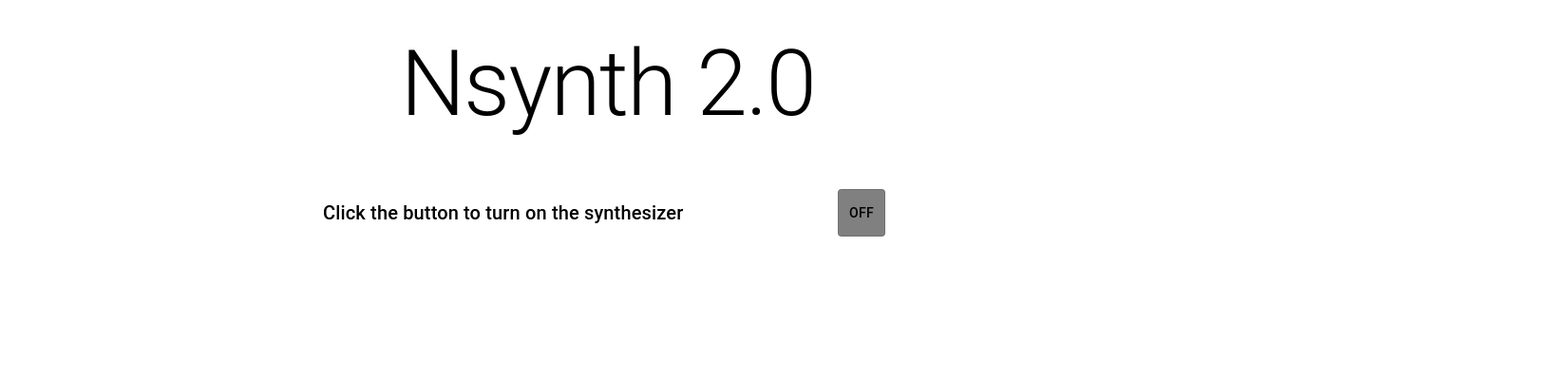
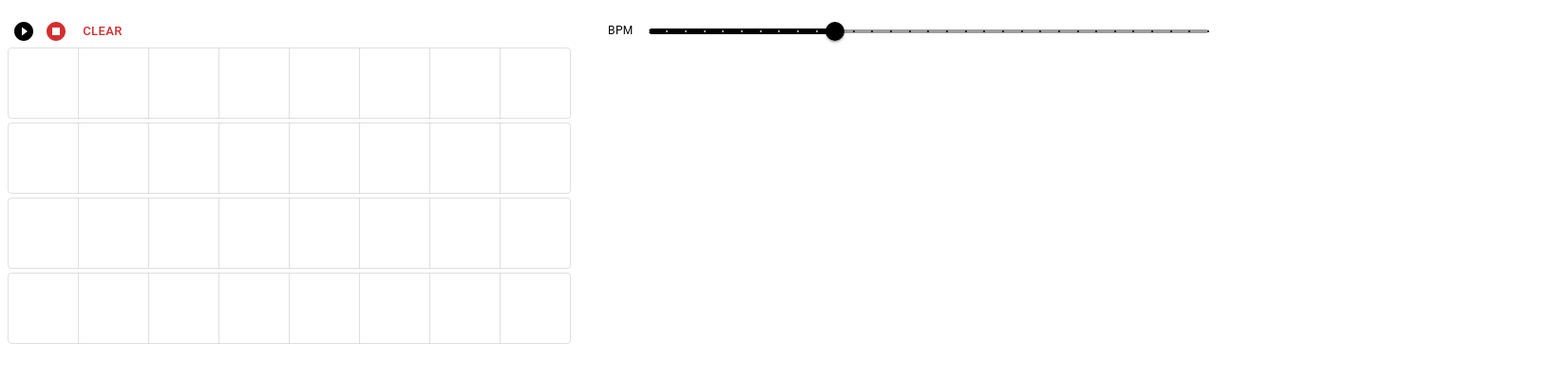
Before and after one commit to akshara-sun/nsynth-2.0, a React (Create React App) app: page /sequencer in a window 1280 px wide. Shown: the top 400 px of the page at 95% size, 1636 px wide, since content can reach past the window. Built offline with nearby package versions, Linux system fonts and the light colour scheme.

Commit message:
initalized sequencer (#1)
* initalized sequencer;

* cleanups

* final changes

* formatted main page

Co-authored-by: Akshara Sundararajan <aksharasun@Aksharas-MacBook-Pro.local>

```diff
--- a/package.json
+++ b/package.json
@@ -12,6 +12,7 @@
     "@testing-library/user-event": "^13.5.0",
     "react": "^18.2.0",
     "react-dom": "^18.2.0",
+    "react-router-dom": "^6.4.5",
     "react-scripts": "5.0.1",
     "tone": "^14.7.77",
     "web-vitals": "^2.1.4"
--- /dev/null
+++ b/src/components/Sequencer/MainControls.js
@@ -0,0 +1,64 @@
+import React from "react";
+import { IconButton, Grid, Slider, Typography, Button } from "@mui/material";
+import PlayIcon from "@mui/icons-material/PlayCircleFilledSharp";
+import PauseIcon from "@mui/icons-material/PauseCircleFilledSharp";
+import StopIcon from "@mui/icons-material/StopCircleSharp";
+
+const MainControls = ({
+  isPlaying,
+  onClear,
+  onStop,
+  onPlay,
+  onPause,
+  BPM,
+  onBPMChange,
+}) => {
+  return (
+    <Grid container>
+      <Grid item xs={6} sx={{ display: "flex", justifyContent: "flex-start" }}>
+        {isPlaying ? (
+          <IconButton size="small" onClick={onPause} sx={{ color: "black" }}>
+            <PauseIcon />{" "}
+          </IconButton>
+        ) : (
+          <IconButton size="small" onClick={onPlay} sx={{ color: "black" }}>
+            <PlayIcon />
+          </IconButton>
+        )}
+        <IconButton size="small" onClick={onStop} color="error">
+          <StopIcon />
+        </IconButton>
+        {!isPlaying && (
+          <Button variant="text" size="small" color="error" onClick={onClear}>
+            Clear
+          </Button>
+        )}
+      </Grid>
+      <Grid
+        item
+        xs={6}
+        sx={{
+          display: "flex",
+          justifyContent: "center",
+          alignItems: "center",
+        }}>
+        <Typography variant="caption" sx={{ pr: 2 }}>
+          BPM
+        </Typography>
+        <Slider
+          valueLabelDisplay="auto"
+          value={BPM}
+          min={60}
+          max={240}
+          marks={true}
+          step={6}
+          defaultValue={120}
+          onChange={onBPMChange}
+          sx={{ color: "black" }}
+        />
+      </Grid>
+    </Grid>
+  );
+};
+
+export default MainControls;
--- /dev/null
+++ b/src/components/Sequencer/Sequencer.js
@@ -0,0 +1,148 @@
+import React, { useState } from "react";
+import { Box, Grid, ToggleButtonGroup, ToggleButton } from "@mui/material";
+import * as Tone from "tone";
+import MainControls from "./MainControls";
+
+const availableSounds = [
+  {
+    id: 1,
+    notes: ["C2", "D2", "E2", "F2", "G2", "A2", "B2", "C3"],
+  },
+  {
+    id: 2,
+    notes: ["D3", "E3", "F3", "G3", "A3", "B3", "C4", "D4"],
+  },
+  {
+    id: 3,
+    notes: ["B0", "C1", "D1", "E1", "F1", "G1", "A1", "B1"],
+  },
+  {
+    id: 4,
+    notes: ["E4", "F4", "G4", "A4", "B4", "C5", "D5", "E5"],
+  },
+];
+
+const Sequencer = () => {
+  // keeps track of user selection
+  const [sounds, setSounds] = useState(() => []);
+  // playing state  of sequencer
+  const [isPlaying, setIsPlaying] = useState(false);
+  // tempo of sequencer
+  const [tempo, setTempo] = useState(120);
+  // keeps track of which sounds are selected per beat
+  const [selectedSoundsPerBeat, setSelectedSoundsPerBeat] = useState([
+    [],
+    [],
+    [],
+    [],
+    [],
+    [],
+    [],
+    [],
+  ]);
+
+  const beats = [0, 1, 2, 3, 4, 5, 6, 7];
+
+  const handleSoundSelection = (e, newSounds) => {
+    setSounds(newSounds);
+    newSounds.forEach((note) => {
+      availableSounds.forEach((sound) => {
+        if (sound.notes.includes(note)) {
+          const noteIndex = sound.notes.indexOf(note);
+          const newSelectedSoundsPerBeat = [...selectedSoundsPerBeat];
+          if (!newSelectedSoundsPerBeat[noteIndex].includes(note)) {
+            newSelectedSoundsPerBeat[noteIndex].push(note);
+          } else {
+            newSelectedSoundsPerBeat[noteIndex] = newSelectedSoundsPerBeat[
+              noteIndex
+            ].filter((sound) => sound !== note);
+          }
+          setSelectedSoundsPerBeat(newSelectedSoundsPerBeat);
+        }
+      });
+    });
+  };
+
+  const handlePlaySequence = () => {
+    setIsPlaying(true);
+    Tone.Transport.bpm.value = tempo;
+    const sequence = new Tone.Sequence(
+      (time, beat) => {
+        selectedSoundsPerBeat[beat].forEach((sound) => {
+          const synth = new Tone.PolySynth().toDestination();
+          synth.triggerAttackRelease(sound, "8n", time);
+        });
+      },
+      beats,
+      "8n"
+    );
+    sequence.start();
+    Tone.Transport.start();
+  };
+
+  const handleClearSequenceSelection = () => {
+    setSounds([]);
+    setSelectedSoundsPerBeat([[], [], [], [], [], [], [], []]);
+  };
+
+  const handlePauseSequence = () => {
+    setIsPlaying(false);
+    Tone.Transport.pause();
+  };
+
+  const handleStopSequence = () => {
+    setIsPlaying(false);
+    Tone.Transport.stop();
+  };
+
+  return (
+    <Grid container sx={{ my: 2 }}>
+      <Grid item xs={12}>
+        <MainControls
+          BPM={tempo}
+          isPlaying={isPlaying}
+          onClear={handleClearSequenceSelection}
+          onPlay={handlePlaySequence}
+          onPause={handlePauseSequence}
+          onStop={handleStopSequence}
+          onBPMChange={(e, newTempo) => setTempo(newTempo)}
+        />
+      </Grid>
+      <Grid item xs={12}>
+        {
+          // each ToggleButtonGroup is a row of notes
+          // rIndex is the row index
+          availableSounds.map((sound, rIndex) => (
+            <Box key={rIndex}>
+              <ToggleButtonGroup
+                size="large"
+                value={sounds}
+                onChange={handleSoundSelection}>
+                {
+                  // each button represents a note
+                  // cIndex is the column index
+                  sound.notes.map((note, cIndex) => (
+                    <ToggleButton
+                      disableRipple={true}
+                      key={cIndex}
+                      value={note}
+                      sx={{
+                        height: 75,
+                        width: 75,
+                        "&.Mui-selected": {
+                          backgroundColor: "black",
+                        },
+                      }}
+                    />
+                  ))
+                }
+              </ToggleButtonGroup>
+            </Box>
+          ))
+        }
+      </Grid>
+    </Grid>
+  );
+};
+
+export default Sequencer;
--- a/src/index.js
+++ b/src/index.js
@@ -1,13 +1,19 @@
 import React from "react";
-import ReactDOM from "react-dom/client";
+import ReactDOM from "react-dom";
+import { BrowserRouter, Routes, Route } from "react-router-dom";
+import Sequencer from "./components/Sequencer/Sequencer";
 import App from "./pages/App";
 import reportWebVitals from "./reportWebVitals";
 
-const root = ReactDOM.createRoot(document.getElementById("root"));
-root.render(
-  <React.StrictMode>
-    <App />
-  </React.StrictMode>
+const rootElement = document.getElementById("root");
+ReactDOM.render(
+  <BrowserRouter>
+    <Routes>
+      <Route path="/" element={<App />} />
+      <Route path="/sequencer" element={<Sequencer />} />
+    </Routes>
+  </BrowserRouter>,
+  rootElement
 );
 
 // If you want to start measuring performance in your app, pass a function
--- a/src/pages/App.js
+++ b/src/pages/App.js
@@ -1,55 +1,77 @@
 import React, { useState } from "react";
-import { Box, Container, ToggleButton, Typography } from "@mui/material";
+import { Box, Container, Grid, Link, Typography } from "@mui/material";
+import { useTheme } from "@mui/material/styles";
+import useMediaQuery from "@mui/material/useMediaQuery";
 import Piano from "../components/Piano";
+import Sequencer from "../components/Sequencer/Sequencer";
 import DrumPads from "../components/DrumPads";
 import { NATURAL_NOTES, SHARP_NOTES } from "../constants/NOTES";
 import { DRUM_SOUNDS } from "../constants/DRUM_SOUNDS";
+import AppHeader from "./AppHeader";
+
 import * as Tone from "tone";
 
 const App = () => {
   const [isOn, setIsOn] = useState(false);
+  const theme = useTheme();
+  const isMobile = useMediaQuery(theme.breakpoints.down("sm"));
 
   const handleStartSynth = async () => {
-    await Tone.start();
     setIsOn(!isOn);
+    if (isOn === false) {
+      await Tone.start();
+      console.log("audio is ready");
+    } else {
+      Tone.Transport.stop();
+      console.log("audio is off");
+    }
   };
 
   return (
-    <Container disableGutters maxWidth="sm">
+    <Container disableGutters>
       <Typography variant="h1" align="center" sx={{ my: 4 }}>
         Nsynth 2.0
       </Typography>
-      <Box
-        sx={{
-          display: "flex",
-          justifyContent: isOn ? "flex-end" : "space-between",
-          alignItems: "center",
-        }}>
-        {!isOn && (
-          <Typography variant="h6" align="center" sx={{ my: 4 }}>
-            Click the button to turn on the synthesizer
-          </Typography>
-        )}
-        <ToggleButton
-          value="check"
-          onClick={handleStartSynth}
-          sx={{
-            width: 50,
-            height: 50,
-            m: 1,
-            backgroundColor: isOn ? "black" : "grey",
-            "&:hover": {
-              backgroundColor: "beige",
-            },
-            color: isOn ? "green" : "black",
-          }}>
-          {isOn ? "On" : "Off"}
-        </ToggleButton>
-      </Box>
-      <Box sx={{ visibility: isOn ? "visible" : "hidden" }}>
-        <DrumPads sounds={DRUM_SOUNDS} isOn={isOn} />
-        <Piano whiteKeys={NATURAL_NOTES} blackKeys={SHARP_NOTES} isOn={isOn} />
-      </Box>
+      {isMobile ? (
+        <Typography variant="h6" align="center">
+          This app is not optimized for mobile devices. Please use a desktop or
+          laptop computer.
+        </Typography>
+      ) : (
+        <Grid container columns={16} columnGap={6}>
+          <Grid item xs={16}>
+            <AppHeader isOn={isOn} onStartSynth={handleStartSynth} />
+          </Grid>
+          <Grid item xs={8}>
+            <Box sx={{ visibility: isOn ? "visible" : "hidden" }}>
+              <DrumPads sounds={DRUM_SOUNDS} />
+              <Piano whiteKeys={NATURAL_NOTES} blackKeys={SHARP_NOTES} />
+            </Box>
+          </Grid>
+          <Grid
+            item
+            xs={7}
+            sx={{
+              display: "flex",
+              flexDirection: "column",
+              justifyContent: "space-between",
+            }}>
+            <Box sx={{ visibility: isOn ? "visible" : "hidden" }}>
+              <Sequencer />
+            </Box>
+            <Typography variant="body2">
+              NSynth 2.0 is a web-based synthesizer and sequencer that uses the
+              Tone.js library.
+            </Typography>
+            <Typography
+              variant="caption"
+              component={Link}
+              href="https://github.com/akshara-sun">
+              Built by Akshara.
+            </Typography>
+          </Grid>
+        </Grid>
+      )}
     </Container>
   );
 };
--- /dev/null
+++ b/src/pages/AppHeader.js
@@ -0,0 +1,36 @@
+import React from "react";
+import { Box, ToggleButton, Typography } from "@mui/material";
+
+const AppHeader = ({ isOn, onStartSynth }) => {
+  return (
+    <Box
+      sx={{
+        display: "flex",
+        justifyContent: isOn ? "flex-end" : "center",
+        alignItems: "center",
+      }}>
+      {!isOn && (
+        <Typography variant="h6" align="center" sx={{ pr: 8 }}>
+          Click the button to turn on the synthesizer.
+        </Typography>
+      )}
+      <ToggleButton
+        value="check"
+        onClick={onStartSynth}
+        sx={{
+          width: 50,
+          height: 50,
+          m: 1,
+          backgroundColor: isOn ? "red" : "green",
+          "&:hover": {
+            backgroundColor: "beige",
+          },
+          color: "black",
+        }}>
+        {isOn ? "Off" : "On"}
+      </ToggleButton>
+    </Box>
+  );
+};
+
+export default AppHeader;
```
Also changed, not shown: 1 other file (tests, documents, lock files or other folders).
